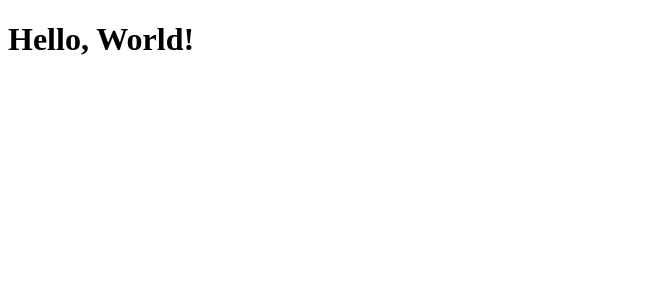
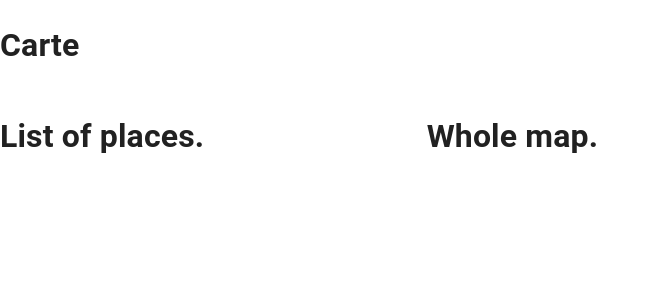
Before and after one commit to vdella/cartes, a React (Create React App) app: page / in a window 1280 px wide. Shown: the top 300 px of the page, without its empty margins (0-658 px from the left). Built offline with nearby package versions, Linux system fonts and the light colour scheme.

Commit message:
added Header, List and Map components

```diff
--- a/src/App.js
+++ b/src/App.js
@@ -1,12 +1,30 @@
 import React from 'react';
 
+import CssBaseline from '@mui/material/CssBaseline';
+import Grid from '@mui/material/Grid';
+
+import Header from './components/Header/Header';
+import List from './components/List/List';
+import Map from './components/Map/Map';
+
 const App = () => {
+    const fullMobileWidth = 12;  // As an arbitrary width for small devices.
+    const listOfPlacesWidth = fullMobileWidth / 3;
+    const wholeMapWidth = 2 * listOfPlacesWidth;  // Gets 2/3 of the screen.
+
     return (
-        <div>
-            <h1>
-                Hello, World!
-            </h1>
-        </div>
+        <>
+        <CssBaseline />
+        <Header />
+            <Grid container spacing={3} style={{ width: '100%' }}>
+                <Grid item xs={fullMobileWidth} md={listOfPlacesWidth}>
+                    <List />
+                </Grid>
+                <Grid item xs={fullMobileWidth} md={wholeMapWidth}>
+                    <Map />
+                </Grid>
+            </Grid>
+        </>
     )
 }
 
```
